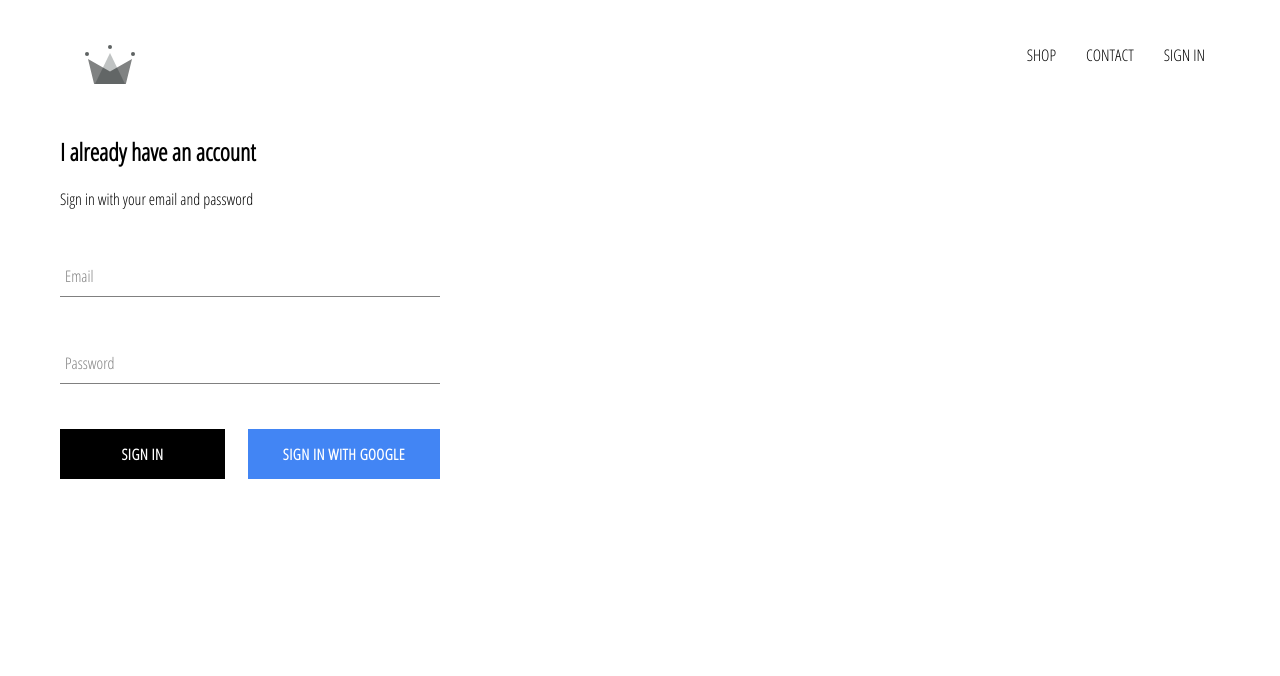
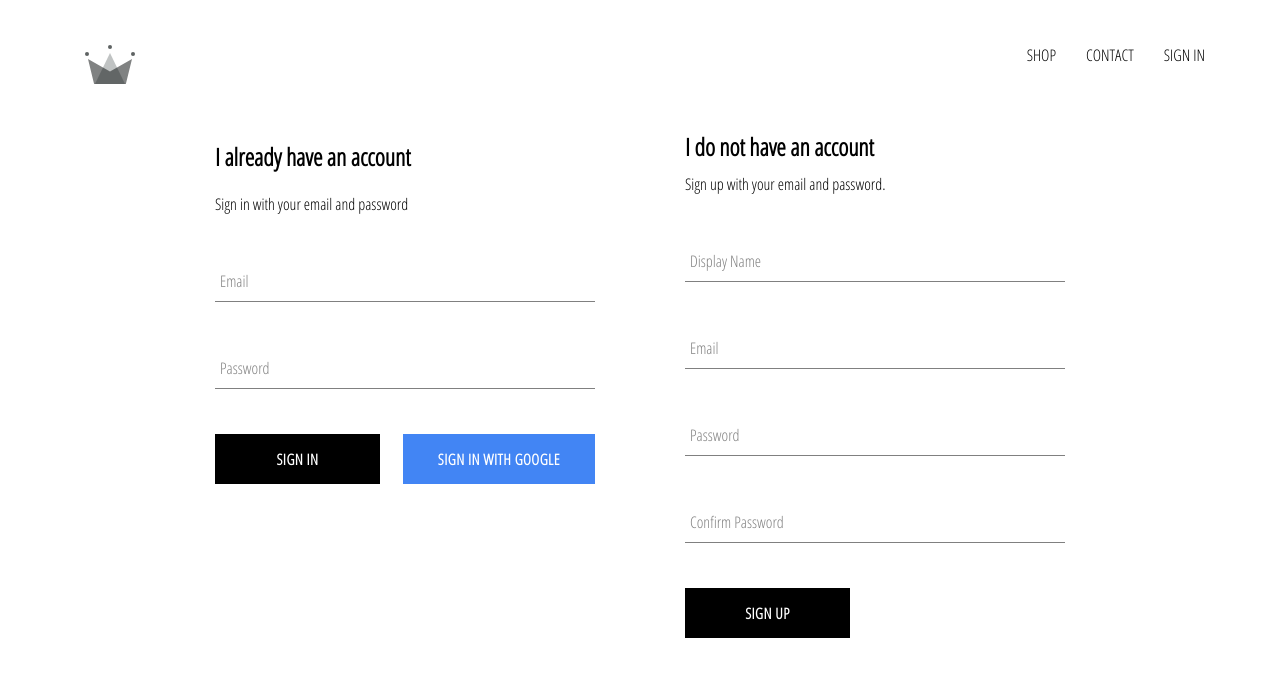
Before and after one commit to jezzicaaaaa/crwn-clothing, a React (Create React App) app: page /signin in a window 1280 px wide. Shown: the top 676 px of the page. Built offline with nearby package versions, Linux system fonts and the light colour scheme; no server answers.

Commit message:
added ability to sign up with email

```diff
--- a/src/App.js
+++ b/src/App.js
@@ -32,6 +32,7 @@ class App extends Component {
 							...snapShot.data()
 						}
 					});
+					console.log(this.state);
 				});
 			} else {
 				this.setState({
--- a/src/components/sign-up/sign-up.component.jsx
+++ b/src/components/sign-up/sign-up.component.jsx
@@ -1,7 +1,7 @@
 import React, { Component } from 'react';
 
-import FormInput from './../form-input';
-import CustomButton from './../custom-button';
+import FormInput from '../form-input/form-input.component';
+import CustomButton from '../custom-button/custom-button.component';
 
 import { auth, createUserProfileDocument } from '../../firebase/firebase.utils';
 
@@ -80,8 +80,8 @@ class SignUp extends Component {
 						required
 					/>
 					<FormInput
-						type="confirmPassword"
-						name="pasconfirmPasswordsword"
+						type="password"
+						name="confirmPassword"
 						value={confirmPassword}
 						onChange={this.handleChange}
 						label="Confirm Password"
--- a/src/pages/sign-in-and-sign-up/sign-in-and-sign-up.component.jsx
+++ b/src/pages/sign-in-and-sign-up/sign-in-and-sign-up.component.jsx
@@ -1,11 +1,13 @@
 import React from 'react';
 import SignIn from '../../components/sign-in/sign-in.component';
+import SignUp from '../../components/sign-up/sign-up.component';
 
 import './sign-in-and-sign-up.styles.scss';
 
 const SignInAndSignUpPage = () => (
 	<div className="sign-in-and-sign-up">
 		<SignIn />
+		<SignUp />
 	</div>
 );
 export default SignInAndSignUpPage;
--- a/src/pages/sign-in-and-sign-up/sign-in-and-sign-up.styles.scss
+++ b/src/pages/sign-in-and-sign-up/sign-in-and-sign-up.styles.scss
@@ -0,0 +1,6 @@
+.sign-in-and-sign-up {
+	width: 850px;
+	display: flex;
+	justify-content: space-between;
+	margin: 30px auto;
+}
```
